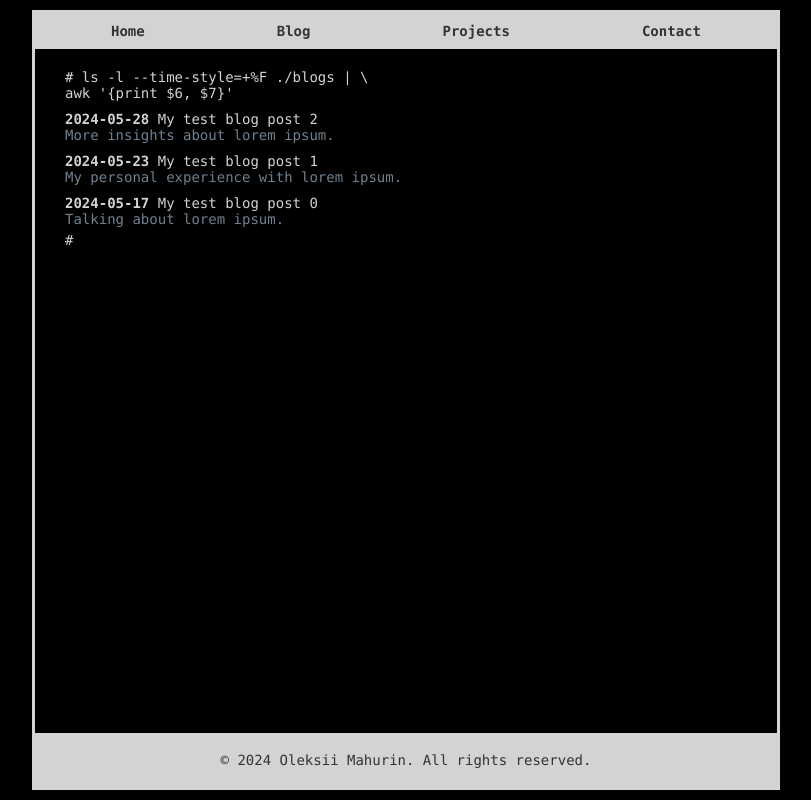
After one commit to catloaf9000/web-home.mahurin.xyz, a Flask app: page /blogs in a window 1280 px wide. The commit adds this page. Shown: the whole page, without its empty margins (234-1045 px from the left). Run offline with Flask 3, Linux system fonts and the light colour scheme.

Commit message:
dynamic blogs

```diff
--- a/app.py
+++ b/app.py
@@ -1,21 +1,68 @@
-from flask import Flask
-from flask import render_template
-from flask import send_file
+from flask import Flask, render_template, send_from_directory, abort
+import os
+import markdown
+import re
+
+BLOGS_DIR = 'blogs'
 
 app = Flask(__name__)
+
+def get_blog_metadata(filepath):
+    with open(filepath, 'r') as file:
+        lines = file.readlines()
+
+    metadata = {}
+    content_lines = []
+    in_metadata_section = False
+    in_content_section = False
+
+    for line in lines:
+        if line.strip() == '---':
+            if in_metadata_section:
+                in_metadata_section = False
+                in_content_section = True
+            else:
+                in_metadata_section = True
+            continue
+
+        if in_metadata_section:
+            key, value = line.split(':', 1)
+            metadata[key.strip()] = value.strip().strip("'\"")
+        elif in_content_section:
+            content_lines.append(line)
+
+    content = ''.join(content_lines).strip()
+    return metadata, content
 
 @app.route("/")
 def index():
     return render_template('index.html')
 
-@app.route("/blog")
-def blog():
-    # Placeholder for blog logic
-    return render_template('blog.html')
+@app.route("/blogs")
+def blogs():
+    blog_list = []
+    for filename in os.listdir(BLOGS_DIR):
+        if filename.endswith('.md'):
+            filepath = os.path.join(BLOGS_DIR, filename)
+            metadata, _ = get_blog_metadata(filepath)
+            blog_list.append(metadata)
+    blog_list.sort(key=lambda x: x['Date'], reverse=True)
+    return render_template('blogs.html', blogs=blog_list)
+
+@app.route("/blog/<slug>")
+def blog(slug):
+    for filename in os.listdir(BLOGS_DIR):
+        if filename.endswith('.md'):
+            filepath = os.path.join(BLOGS_DIR, filename)
+            metadata, content = get_blog_metadata(filepath)
+            blog_slug = re.sub(r'\s+', '-', metadata['Title']).lower()
+            if blog_slug == slug:
+                html_content = markdown.markdown(content)
+                return render_template('blog.html', title=metadata['Title'], content=html_content)
+    abort(404)
 
 @app.route("/projects")
 def projects():
-    # Placeholder for projects logic
     return render_template('projects.html')
 
 if __name__ == '__main__':
--- /dev/null
+++ b/blogs/blog2.md
@@ -0,0 +1,22 @@
+---
+Title: 'My test blog post 2'
+Date: '2024-05-28'
+Hide: false
+Description: 'More insights about lorem ipsum.'
+---
+
+Lorem ipsum dolor sit amet, consectetur adipiscing elit. Suspendisse accumsan lectus eget sodales luctus. Sed quis nisl interdum, pretium erat vel, porttitor felis. Mauris ultrices tempor ex at tempor. Fusce tortor lorem, ornare id ipsum vel, suscipit laoreet justo.
+
+## Mauris at hendrerit eros, quis pellentesque leo
+
+Nam luctus eget diam vel pellentesque. Sed porta tincidunt arcu, sed tristique nulla cursus at. Nulla facilisi. Cras sed tempus felis. Aliquam ipsum nibh, aliquet sit amet posuere eu, tincidunt vel ipsum. Sed tristique odio in mauris elementum, tempor sagittis sem hendrerit.
+
+Donec imperdiet eros commodo porta pharetra. Proin et velit eget elit sagittis viverra. Phasellus sed efficitur tortor. Ut aliquet et purus et consequat. Donec maximus erat eget velit eleifend fermentum. Ut non viverra lorem. Nullam eu euismod erat, eget aliquam orci. Nunc urna arcu, fermentum ac risus id, sagittis varius tellus. Sed ullamcorper urna magna, in egestas nisi volutpat id.
+
+![Test image](/static/dedlyshed.png)
+
+## Mauris sit amet tortor in mi mollis auctor?
+
+Suspendisse gravida, est in facilisis luctus, lacus lectus euismod nisl, quis efficitur libero metus et tortor. Fusce suscipit leo eros, vel venenatis sem semper in. Curabitur faucibus nisl nec risus laoreet, finibus rutrum neque varius. Phasellus sollicitudin dui non lectus ultricies tincidunt. Nam consectetur massa vitae tellus sodales, sit amet tempus dolor rhoncus. Donec eu aliquam eros. Nullam eget quam lobortis, porta quam ut, bibendum ex. Praesent dignissim sem in tellus bibendum dignissim. Pellentesque lorem nulla, blandit et mi ac, consectetur blandit mauris. Vivamus nec condimentum ligula. Sed tincidunt ante lectus. Class aptent taciti sociosqu ad litora torquent per conubia nostra, per inceptos himenaeos. Integer varius fringilla auctor. Fusce venenatis erat et mi efficitur, et faucibus turpis sodales.
+
+Nullam laoreet metus purus. Praesent vitae vulputate ex, vel consequat neque. Aenean id velit feugiat, fringilla lacus quis, ultricies sapien. Quisque dolor lacus, fringilla et porttitor sed, suscipit in tellus. Ut at lorem sem. Donec scelerisque viverra dolor, id elementum eros. Nulla porttitor ligula libero, at ultricies orci cursus a. Morbi in ullamcorper metus. Donec congue quam nec nibh placerat, a laoreet ipsum pulvinar. Vivamus ultrices mi quis eros auctor, et malesuada sem fringilla. Morbi volutpat arcu id nibh euismod, eget ultrices ligula finibus. Vestibulum iaculis ut ex eget tincidunt. Quisque enim tellus, semper luctus elit vitae, iaculis luctus arcu. Mauris id magna massa.
--- /dev/null
+++ b/blogs/blog3.md
@@ -0,0 +1,22 @@
+---
+Title: 'My test blog post 0'
+Date: '2024-05-17'
+Hide: false
+Description: 'Talking about lorem ipsum.'
+---
+
+Lorem ipsum dolor sit amet, consectetur adipiscing elit. Suspendisse accumsan lectus eget sodales luctus. Sed quis nisl interdum, pretium erat vel, porttitor felis. Mauris ultrices tempor ex at tempor. Fusce tortor lorem, ornare id ipsum vel, suscipit laoreet justo.
+
+## Mauris at hendrerit eros, quis pellentesque leo
+
+Nam luctus eget diam vel pellentesque. Sed porta tincidunt arcu, sed tristique nulla cursus at. Nulla facilisi. Cras sed tempus felis. Aliquam ipsum nibh, aliquet sit amet posuere eu, tincidunt vel ipsum. Sed tristique odio in mauris elementum, tempor sagittis sem hendrerit.
+
+Donec imperdiet eros commodo porta pharetra. Proin et velit eget elit sagittis viverra. Phasellus sed efficitur tortor. Ut aliquet et purus et consequat. Donec maximus erat eget velit eleifend fermentum. Ut non viverra lorem. Nullam eu euismod erat, eget aliquam orci. Nunc urna arcu, fermentum ac risus id, sagittis varius tellus. Sed ullamcorper urna magna, in egestas nisi volutpat id.
+
+![Test image](/static/dedlyshed.png)
+
+## Mauris sit amet tortor in mi mollis auctor?
+
+Suspendisse gravida, est in facilisis luctus, lacus lectus euismod nisl, quis efficitur libero metus et tortor. Fusce suscipit leo eros, vel venenatis sem semper in. Curabitur faucibus nisl nec risus laoreet, finibus rutrum neque varius. Phasellus sollicitudin dui non lectus ultricies tincidunt. Nam consectetur massa vitae tellus sodales, sit amet tempus dolor rhoncus. Donec eu aliquam eros. Nullam eget quam lobortis, porta quam ut, bibendum ex. Praesent dignissim sem in tellus bibendum dignissim. Pellentesque lorem nulla, blandit et mi ac, consectetur blandit mauris. Vivamus nec condimentum ligula. Sed tincidunt ante lectus. Class aptent taciti sociosqu ad litora torquent per conubia nostra, per inceptos himenaeos. Integer varius fringilla auctor. Fusce venenatis erat et mi efficitur, et faucibus turpis sodales.
+
+Nullam laoreet metus purus. Praesent vitae vulputate ex, vel consequat neque. Aenean id velit feugiat, fringilla lacus quis, ultricies sapien. Quisque dolor lacus, fringilla et porttitor sed, suscipit in tellus. Ut at lorem sem. Donec scelerisque viverra dolor, id elementum eros. Nulla porttitor ligula libero, at ultricies orci cursus a. Morbi in ullamcorper metus. Donec congue quam nec nibh placerat, a laoreet ipsum pulvinar. Vivamus ultrices mi quis eros auctor, et malesuada sem fringilla. Morbi volutpat arcu id nibh euismod, eget ultrices ligula finibus. Vestibulum iaculis ut ex eget tincidunt. Quisque enim tellus, semper luctus elit vitae, iaculis luctus arcu. Mauris id magna massa.
--- a/static/style.css
+++ b/static/style.css
@@ -33,6 +33,10 @@
     min-height: 100vh;
     display: flex;
     flex-direction: column;
+}
+
+a {
+    color: whitesmoke;
 }
 
 .page {
@@ -79,7 +83,9 @@
     text-decoration: none;
     color: #333;
     font-weight: bold;
+    text-align: center;
     padding: 5px;
+    width: 100%;
 }
 
 .menu__link:hover {
@@ -138,22 +144,47 @@
     text-align: right;
 }
 
-.man-page_bold {
+._bold-font {
     font-weight: bold;
-}
-
-a {
-    color: whitesmoke;
 }
 
 #blogs-list {
     font-family: 'DejaVuSansMono', monospace;
 }
 
-.blog-entry:hover {
+#blogs-list ul {
+    list-style-type: none; /* Removes bullet points */
+    margin: 0;             /* Removes default margin */
+    padding: 0;            /* Removes default padding */
+}
+
+.blogs-entry {
+    margin: 10px 0 5px 0;
+}
+
+.blogs-entry__header {
+    all: unset;
+    margin: 0;
+    padding: 0;
+    color:lightgray
+}
+
+.blogs-entry__description {
+    color:slategray
+}
+
+.blogs-entry:hover {
     background-color: lightgray;
-    color:black;
 }
+
+.blogs-entry:hover .blogs-entry__header {
+    color: black;
+}
+
+.blogs-entry:hover .blogs-entry__description {
+    color: #333;
+}
+
 
 .blink {
     display: inline-block;
--- /dev/null
+++ b/templates/blogs.html
@@ -0,0 +1,22 @@
+{% extends 'base.html' %}
+
+{% block title %}Blogs{% endblock %}
+
+{% block content %}
+<div># ls -l --time-style=+%F ./blogs | \ <br>awk '{print $6, $7}'
+    </div>
+<div id="blogs-list">
+    <ul>
+        {% for blog in blogs %}
+        <li class="blogs-entry">
+            <a class="blogs-entry__header" href="{{ url_for('blog', slug=blog.Title|replace(' ', '-'))|lower }}">
+                <span class="_bold-font">{{ blog.Date }}</span> {{ blog.Title }}
+                <div class="blogs-entry__description">{{ blog.Description }}</div>
+            </a>
+
+        </li>
+        {% endfor %}
+    </ul>
+</div>
+<div># <span class="blink"></span></div>
+{% endblock %}
--- a/templates/header.html
+++ b/templates/header.html
@@ -2,7 +2,7 @@
     <nav class="menu__nav">
         <ul class="menu__list">
             <li class="menu__item"><a href="{{ url_for('index') }}" class="menu__link">Home</a></li>
-            <li class="menu__item"><a href="{{ url_for('blog') }}" class="menu__link">Blog</a></li>
+            <li class="menu__item"><a href="{{ url_for('blogs') }}" class="menu__link">Blog</a></li>
             <li class="menu__item"><a href="{{ url_for('projects') }}" class="menu__link">Projects</a></li>
             <li class="menu__item"><a href="{{ url_for('index') }}#contact" class="menu__link">Contact</a></li>
         </ul>
```
Also changed, not shown: blogs/blog1.md (added, +22 -0 lines), templates/blog.html (+5 -18 lines), templates/index.html (+9 -9 lines).
